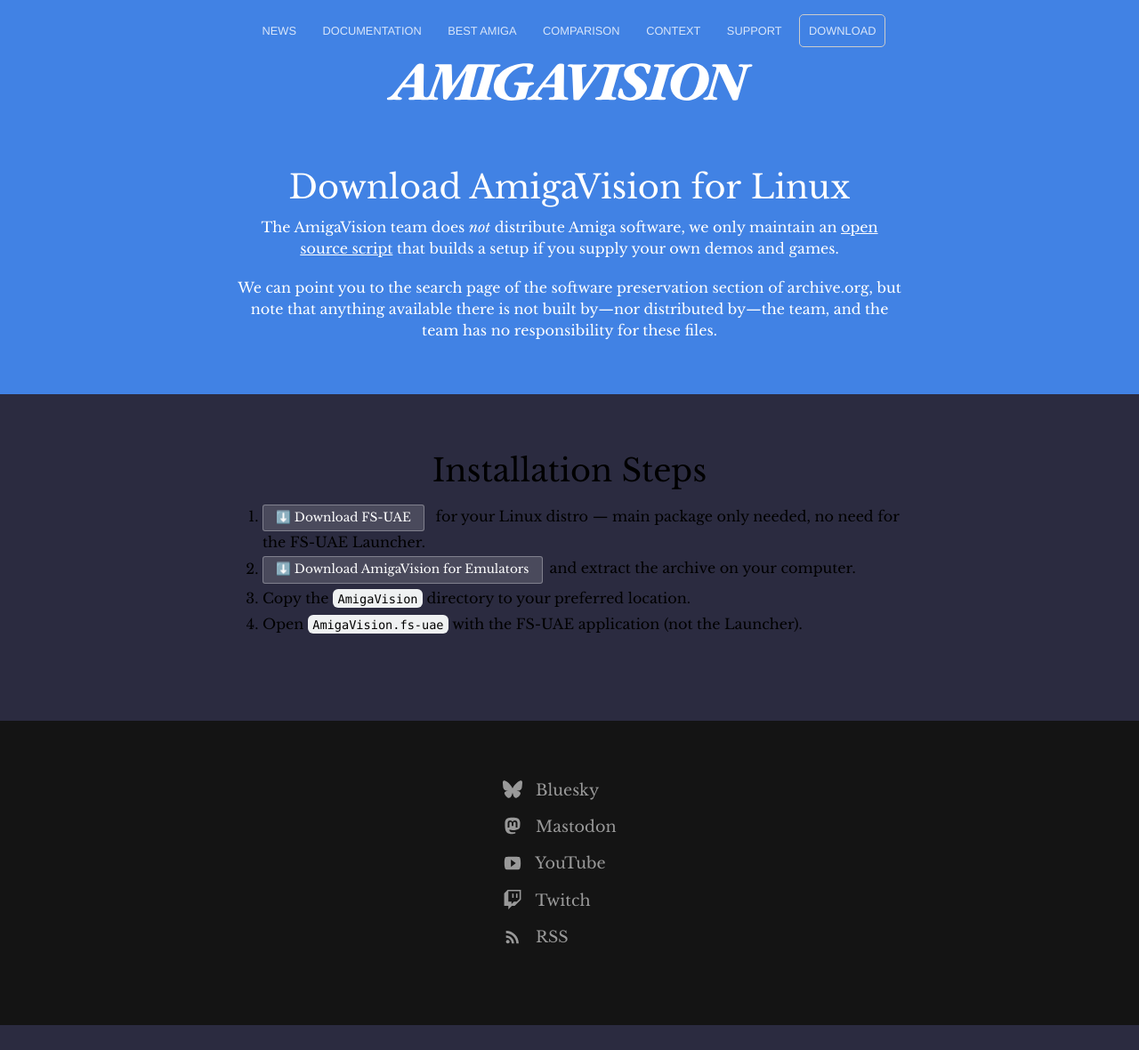
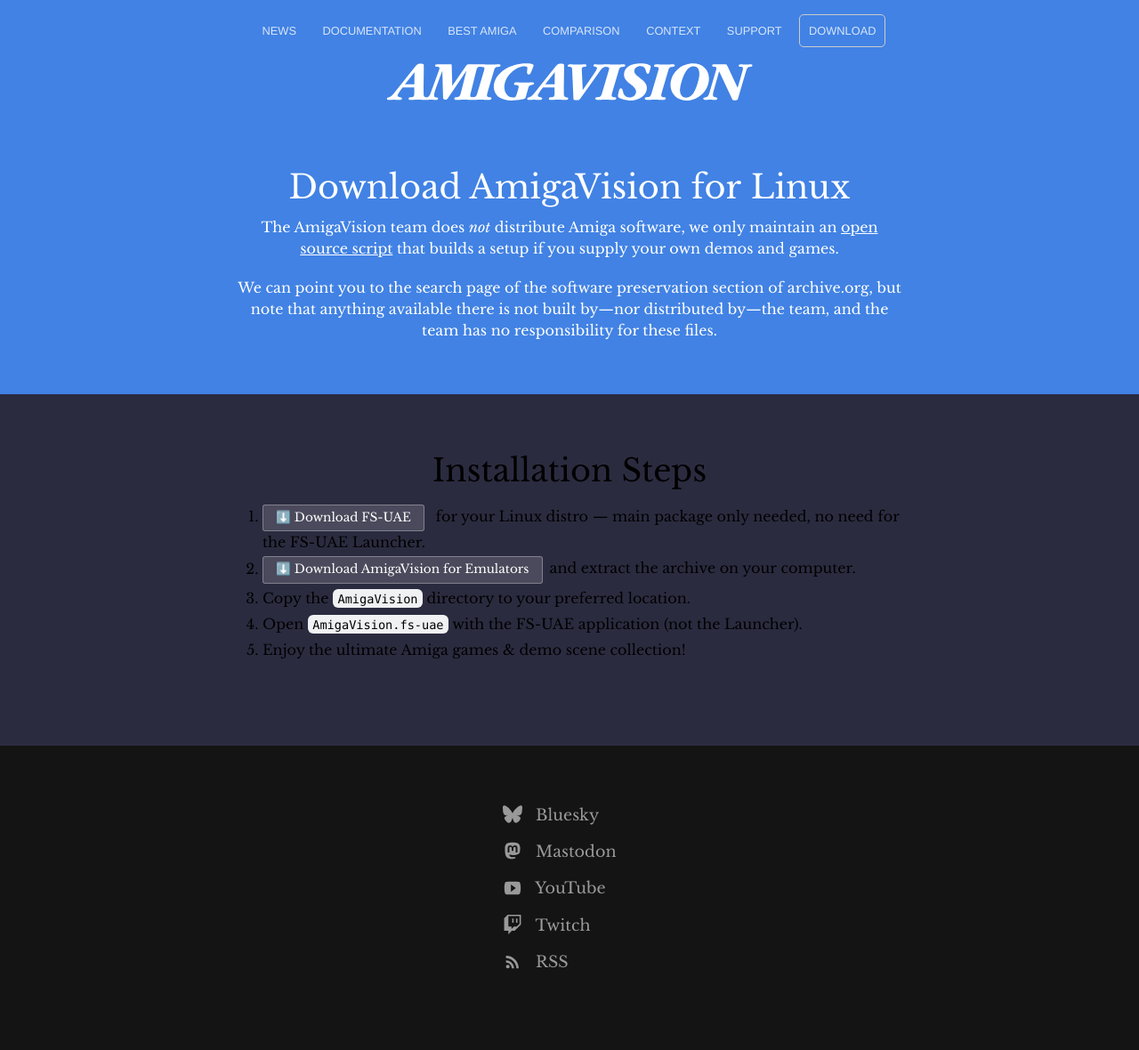
Before and after one commit to amigavision/amigavision.github.io, a Jekyll site: the page built from download/linux.html, in a window 1280 px wide. Shown: the whole page at 89% size. Built offline with Jekyll 4.4.1, drawn with Linux system fonts in a browser that asks for light colours; before the commit the page ends 1152 px from its top, so only the background shows below that.

Commit message:
Update instructions

```diff
--- a/download/linux.html
+++ b/download/linux.html
@@ -20,6 +20,7 @@
       <li><div class="button alt"><a target="_blank" href="https://archive.org/details/software?query=amigavision+for+emulators">⬇️ Download AmigaVision for Emulators</a></div>and extract the archive on your computer.</li>
       <li>Copy the <code>AmigaVision</code> directory to your preferred location.</li>
       <li>Open <code>AmigaVision.fs-uae</code> with the FS-UAE application (not the Launcher).</li>
+      <li>Enjoy the ultimate Amiga games & demo scene collection!</li>
     </ol>
   </div>
 </section>
```
